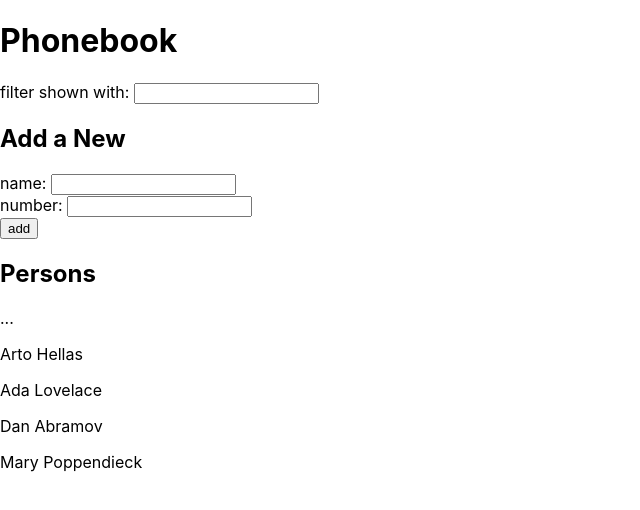
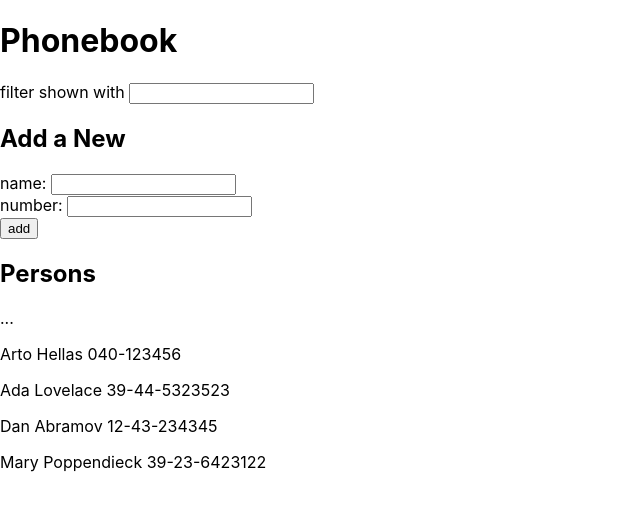
Before and after one commit to Aushzlten12/fullstackOpen, a React (Create React App) app in the folder part2/phonebook/: page / in a window 1280 px wide. Shown: the top 510 px of the page, without its empty margins (0-640 px from the left). Built offline with nearby package versions, Linux system fonts and the light colour scheme.

Commit message:
Exercise 2.10 finished

```diff
--- a/part2/phonebook/src/App.js
+++ b/part2/phonebook/src/App.js
@@ -1,5 +1,8 @@
 import "./App.css";
 import React, { useState } from "react";
+import Filter from "./components/Filter";
+import Persons from "./components/Persons";
+import PersonForm from "./components/PersonForm";
 
 const App = () => {
   const [persons, setPersons] = useState([
@@ -8,75 +11,20 @@ const App = () => {
     { name: "Dan Abramov", number: "12-43-234345" },
     { name: "Mary Poppendieck", number: "39-23-6423122" },
   ]);
-  const [newName, setNewName] = useState("");
-  const [newPhone, setNewPhone] = useState("");
   const [fieldSearch, setFieldSearch] = useState("");
   const filteredPersons = persons.filter((person) =>
     person.name.toLowerCase().includes(fieldSearch),
   );
-  const handleNoteChange = (event) => {
-    console.log(event.target.value);
-    setNewName(event.target.value);
-  };
-
-  const handlePhoneChange = (event) => {
-    console.log(event.target.value);
-    setNewPhone(event.target.value);
-  };
-
-  const handleFieldSearch = (event) => {
-    console.log(event.target.value);
-    setFieldSearch(event.target.value);
-  };
-
-  const addPerson = (event) => {
-    event.preventDefault();
-    const personObject = {
-      name: newName,
-      phone: newPhone,
-    };
-    const personExists = persons.some(
-      (person) => person.name === personObject.name,
-    );
-    if (!personExists) {
-      setPersons(persons.concat(personObject));
-    } else {
-      alert(`${personObject.name} is already added to phonebook`);
-    }
-    setNewName("");
-    setNewPhone("");
-  };
 
   return (
     <div>
       <h1>Phonebook</h1>
-      <div>
-        filter shown with:{" "}
-        <input value={fieldSearch} onChange={handleFieldSearch} />
-      </div>
+      <Filter fieldSearch={fieldSearch} setFieldSearch={setFieldSearch} />
       <h2>Add a New</h2>
-      <form onSubmit={addPerson}>
-        <div>
-          name: <input value={newName} onChange={handleNoteChange} />
-        </div>
-        <div>
-          number: <input value={newPhone} onChange={handlePhoneChange} />
-        </div>
-        <div>
-          <button type="submit">add</button>
-        </div>
-      </form>
+      <PersonForm persons={persons} setPersons={setPersons} />
       <h2>Persons</h2>
       ...
-      <div>
-        {filteredPersons.map((person, index) => {
-          return (
-            <p key={index}>
-              {person.name} {person.phone}
-            </p>
-          );
-        })}
-      </div>
+      <Persons persons={filteredPersons} />
     </div>
   );
 };
--- /dev/null
+++ b/part2/phonebook/src/components/Filter.js
@@ -0,0 +1,18 @@
+import React from "react";
+
+const Filter = ({ fieldSearch, setFieldSearch }) => {
+  const handleFieldSearch = (event) => {
+    console.log(event.target.value);
+    setFieldSearch(event.target.value);
+  };
+  return (
+    <div>
+      <p>
+        filter shown with{" "}
+        <input value={fieldSearch} onChange={handleFieldSearch} />
+      </p>
+    </div>
+  );
+};
+
+export default Filter;
--- /dev/null
+++ b/part2/phonebook/src/components/PersonForm.js
@@ -0,0 +1,50 @@
+import React, { useState } from "react";
+
+const PersonForm = ({ persons, setPersons }) => {
+  const [newName, setNewName] = useState("");
+  const [newPhone, setNewPhone] = useState("");
+  const handleNoteChange = (event) => {
+    console.log(event.target.value);
+    setNewName(event.target.value);
+  };
+
+  const handlePhoneChange = (event) => {
+    console.log(event.target.value);
+    setNewPhone(event.target.value);
+  };
+
+  const addPerson = (event) => {
+    event.preventDefault();
+    const personObject = {
+      name: newName,
+      phone: newPhone,
+    };
+    const personExists = persons.some(
+      (person) => person.name === personObject.name,
+    );
+    if (!personExists) {
+      setPersons(persons.concat(personObject));
+    } else {
+      alert(`${personObject.name} is already added to phonebook`);
+    }
+    setNewName("");
+    setNewPhone("");
+  };
+  return (
+    <div>
+      <form onSubmit={addPerson}>
+        <div>
+          name: <input value={newName} onChange={handleNoteChange} />
+        </div>
+        <div>
+          number: <input value={newPhone} onChange={handlePhoneChange} />
+        </div>
+        <div>
+          <button type="submit">add</button>
+        </div>
+      </form>
+    </div>
+  );
+};
+
+export default PersonForm;
--- /dev/null
+++ b/part2/phonebook/src/components/Persons.js
@@ -0,0 +1,17 @@
+import React from "react";
+
+const Persons = ({ persons }) => {
+  return (
+    <div>
+      {persons.map((person, index) => {
+        return (
+          <p key={index}>
+            {person.name} {person.number}
+          </p>
+        );
+      })}
+    </div>
+  );
+};
+
+export default Persons;
```
